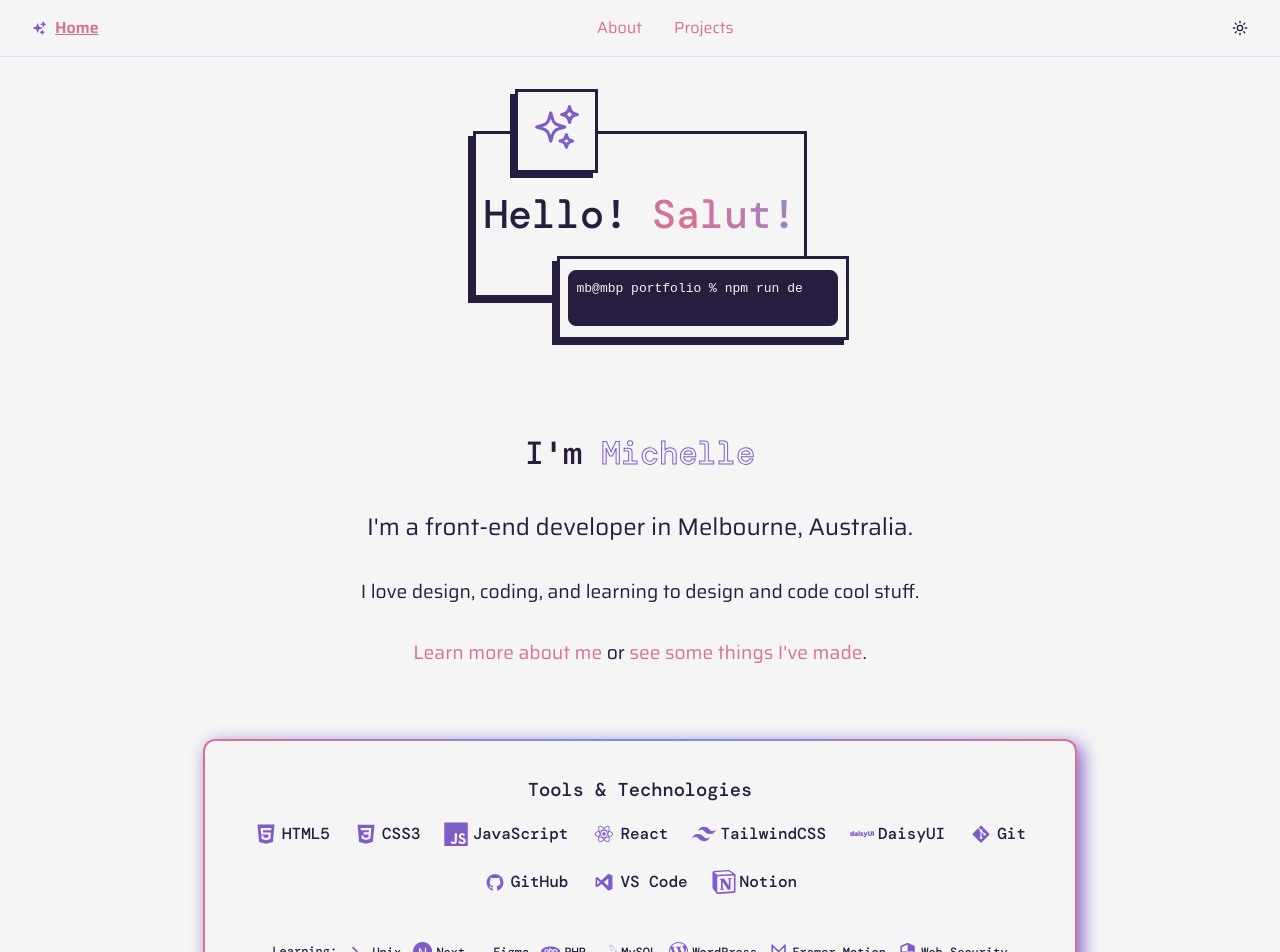
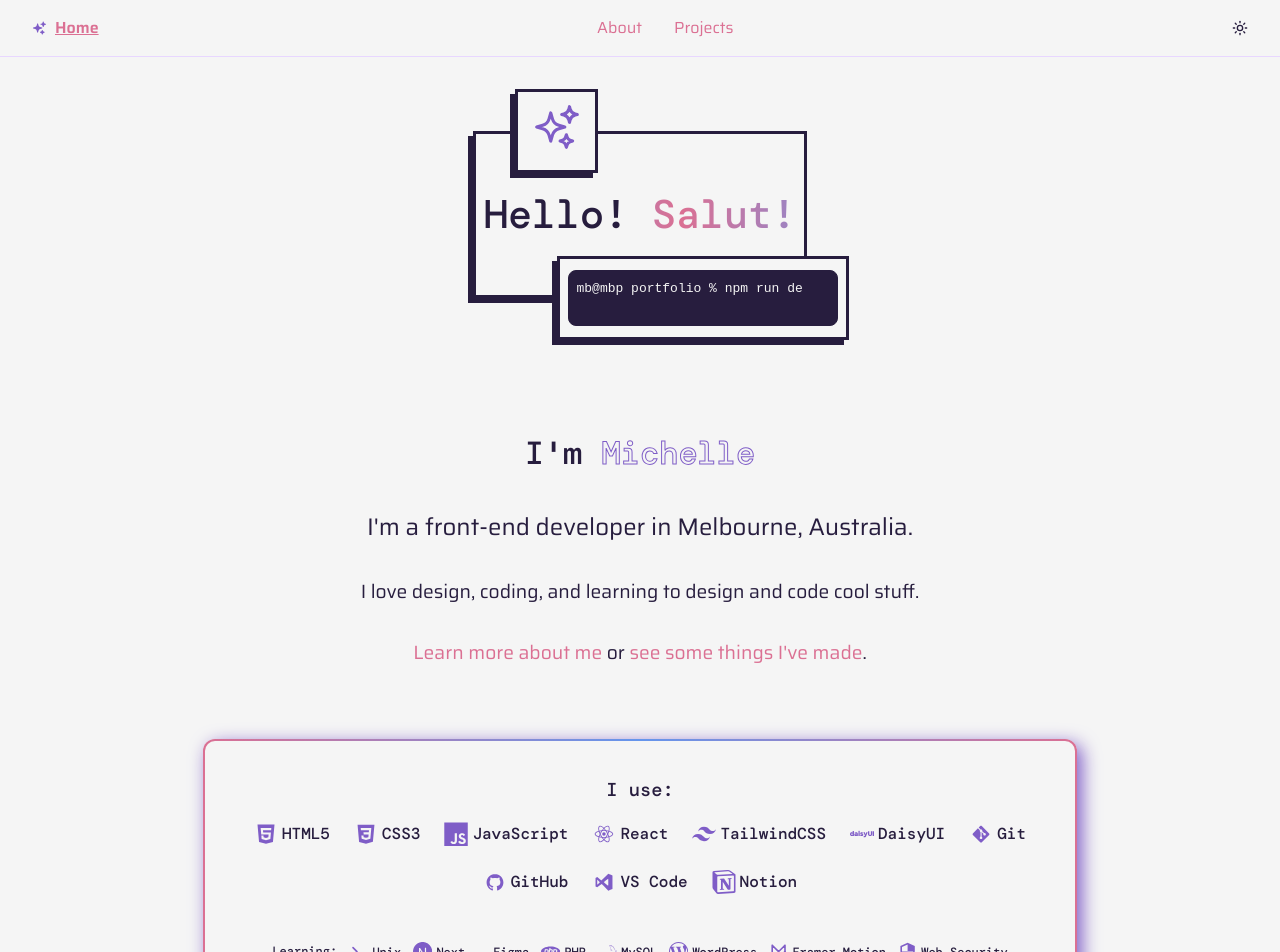
Before and after one commit to mchlol/portfolio-23, a React (Vite) app: page / in a window 1280 px wide. Shown: the top 952 px of the page. Built offline with nearby package versions, Linux system fonts and the light colour scheme; some icons are missing.

Commit message:
change wording

```diff
--- a/src/pages/Hero.jsx
+++ b/src/pages/Hero.jsx
@@ -36,7 +36,7 @@ export default function Hero() {
             </div>
 
             <div className="tools-container gradient-border">
-                <h3>Tools & Technologies</h3>
+                <h3>I use:</h3>
 
                 <div className="tools-container-icons">
                     <span><DiHtml5 /> HTML5</span>
```
